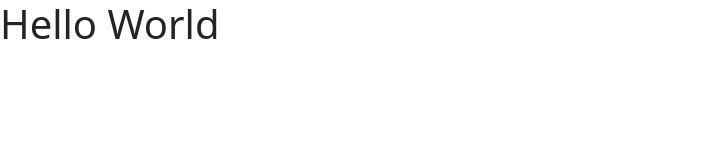
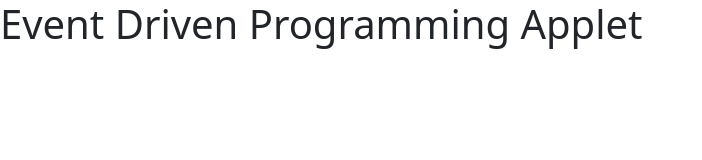
Before and after one commit to Diether012524/it24, a plain HTML site: page index.html in a window 1280 px wide. Shown: the whole page, without its empty margins (0-702 px from the left). Drawn offline with nearby package versions, Linux system fonts and the light colour scheme.

Commit message:
Added index.html

```diff
--- a/index.html
+++ b/index.html
@@ -7,7 +7,8 @@
     <script src="https://cdn.jsdelivr.net/npm/bootstrap@5.3.3/dist/js/bootstrap.bundle.min.js" integrity="sha384-YvpcrYf0tY3lHB60NNkmXc5s9fDVZLESaAA55NDzOxhy9GkcIdslK1eN7N6jIeHz" crossorigin="anonymous"></script>
     <title>IT24</title>
 </head>
+
 <body>
-    <h1>Hello World</h1>
+    <h1>Event Driven Programming Applet</h1>
 </body>
 </html>
```
